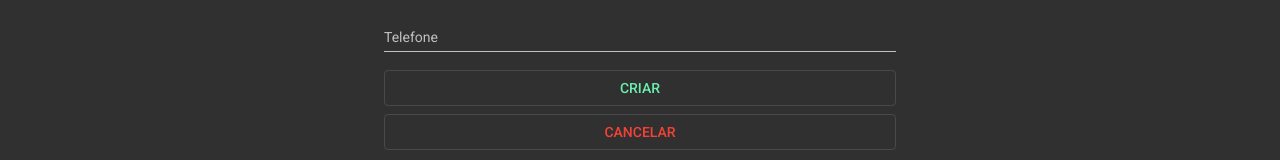
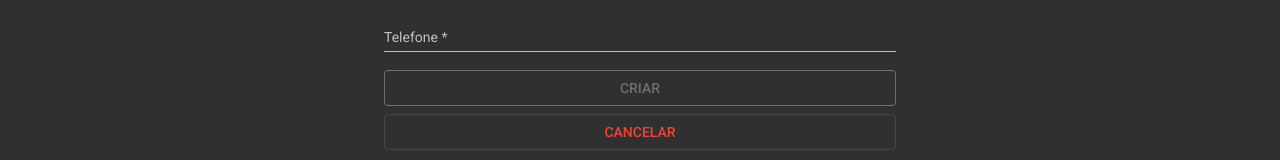
Before and after one commit to samuelalmeida95/orderService-front, an Angular app: page /tecnicos/create in a window 1280 px wide. Shown: the part 332-492 px from the top of the page. Built offline with nearby package versions, Linux system fonts and the light colour scheme.

Commit message:
Adiciona validações personalizadas no POST para técnico.

```diff
--- a/src/app/services/tecnico.service.ts
+++ b/src/app/services/tecnico.service.ts
@@ -11,8 +11,7 @@ import { Tecnico } from "../models/tecnico";
 export class TecnicoService {
   baseUrl: String = environment.baseUrl;
 
-  constructor(private http: HttpClient,
-    private snack: MatSnackBar) {}
+  constructor(private http: HttpClient, private snack: MatSnackBar) {}
 
   findAll(): Observable<Tecnico[]> {
     const url = this.baseUrl + "/tecnicos";
@@ -31,9 +30,9 @@ export class TecnicoService {
 
   message(msg: String): void {
     this.snack.open(`${msg}`, `OK`, {
-      horizontalPosition: 'end',
-      verticalPosition: 'top',
-      duration: 4000
-    })
+      horizontalPosition: "end",
+      verticalPosition: "top",
+      duration: 4000,
+    });
   }
 }
--- a/src/app/views/components/tecnico/tecnico-create/tecnico-create.component.html
+++ b/src/app/views/components/tecnico/tecnico-create/tecnico-create.component.html
@@ -2,20 +2,26 @@
   <h1>Criando novo técnico</h1>
   <mat-form-field class="full-width">
     <mat-label>Nome</mat-label>
-      <input [(ngModel)]="tecnico.nome" [formControl]="nome" required name ="nome" matInput placeholder="Ex. Samuel Almeida">
-      <mat-error *ngIf="nome.invalid" >{{ erroNomeInvalido() }}</mat-error>
+    <input [(ngModel)]="tecnico.nome" [formControl]="nome" required maxLength="100" name="nome" matInput
+      placeholder="Ex. Samuel Almeida">
+    <mat-error *ngIf="nome.invalid">{{ erroNomeInvalido() }}</mat-error>
   </mat-form-field>
 
   <mat-form-field class="full-width">
     <mat-label>CPF</mat-label>
-        <input [(ngModel)]="tecnico.cpf" name ="cpf" matInput placeholder="000.000.000-00">
+    <input [(ngModel)]="tecnico.cpf" [formControl]="cpf" required name="cpf" maxLength="15" matInput
+      placeholder="000.000.000-00">
+    <mat-error *ngIf="cpf.invalid">{{ erroCpfInvalido() }}</mat-error>
   </mat-form-field>
 
   <mat-form-field class="full-width">
     <mat-label>Telefone</mat-label>
-        <input [(ngModel)]="tecnico.telefone" name ="telefone" matInput placeholder="Ex. (00) 90000-0000">
+    <input [(ngModel)]="tecnico.telefone" [formControl]="telefone" required name="telefone" maxLength="15"
+      name="telefone" matInput placeholder="Ex. (00) 90000-0000">
+    <mat-error *ngIf="telefone.invalid">{{ erroTelefoneInvalido() }}</mat-error>
   </mat-form-field>
 
-      <button (click)="create()" mat-stroked-button color="accent">CRIAR</button>
+  <button (click)="create()" [disabled]="erroNomeInvalido() || erroCpfInvalido() || erroTelefoneInvalido()"
+    mat-stroked-button color="accent">CRIAR</button>
   <button (click)="cancel()" mat-stroked-button color="warn">CANCELAR</button>
 </form>
--- a/src/app/views/components/tecnico/tecnico-create/tecnico-create.component.ts
+++ b/src/app/views/components/tecnico/tecnico-create/tecnico-create.component.ts
@@ -17,9 +17,9 @@ export class TecnicoCreateComponent implements OnInit {
     telefone: "",
   };
 
-  nome = new FormControl('', [Validators.minLength(5)])
-  cpf = new FormControl('', [Validators.minLength(11)])
-  telefone = new FormControl('', [Validators.minLength(11)])
+  nome = new FormControl("", [Validators.minLength(5)]);
+  cpf = new FormControl("", [Validators.minLength(11)]);
+  telefone = new FormControl("", [Validators.minLength(11)]);
 
   constructor(private router: Router, private service: TecnicoService) {}
 
@@ -48,9 +48,23 @@ export class TecnicoCreateComponent implements OnInit {
     );
   }
 
-  erroNomeInvalido(){
-    if(this.nome.invalid){
-      return 'O nome deve ter entre 5 e 100 caracteres'
+  erroNomeInvalido() {
+    if (this.nome.invalid) {
+      return "O nome deve ter entre 5 e 100 caracteres!";
+    }
+    return false;
+  }
+
+  erroCpfInvalido() {
+    if (this.cpf.invalid) {
+      return "O nome deve ter 11 e 15 caracteres!";
+    }
+    return false;
+  }
+
+  erroTelefoneInvalido() {
+    if (this.telefone.invalid) {
+      return "O telefone deve ter entre 11 e 15 caracteres!";
     }
     return false;
   }
```
Lines whose indentation alone changed are shown as unchanged.
